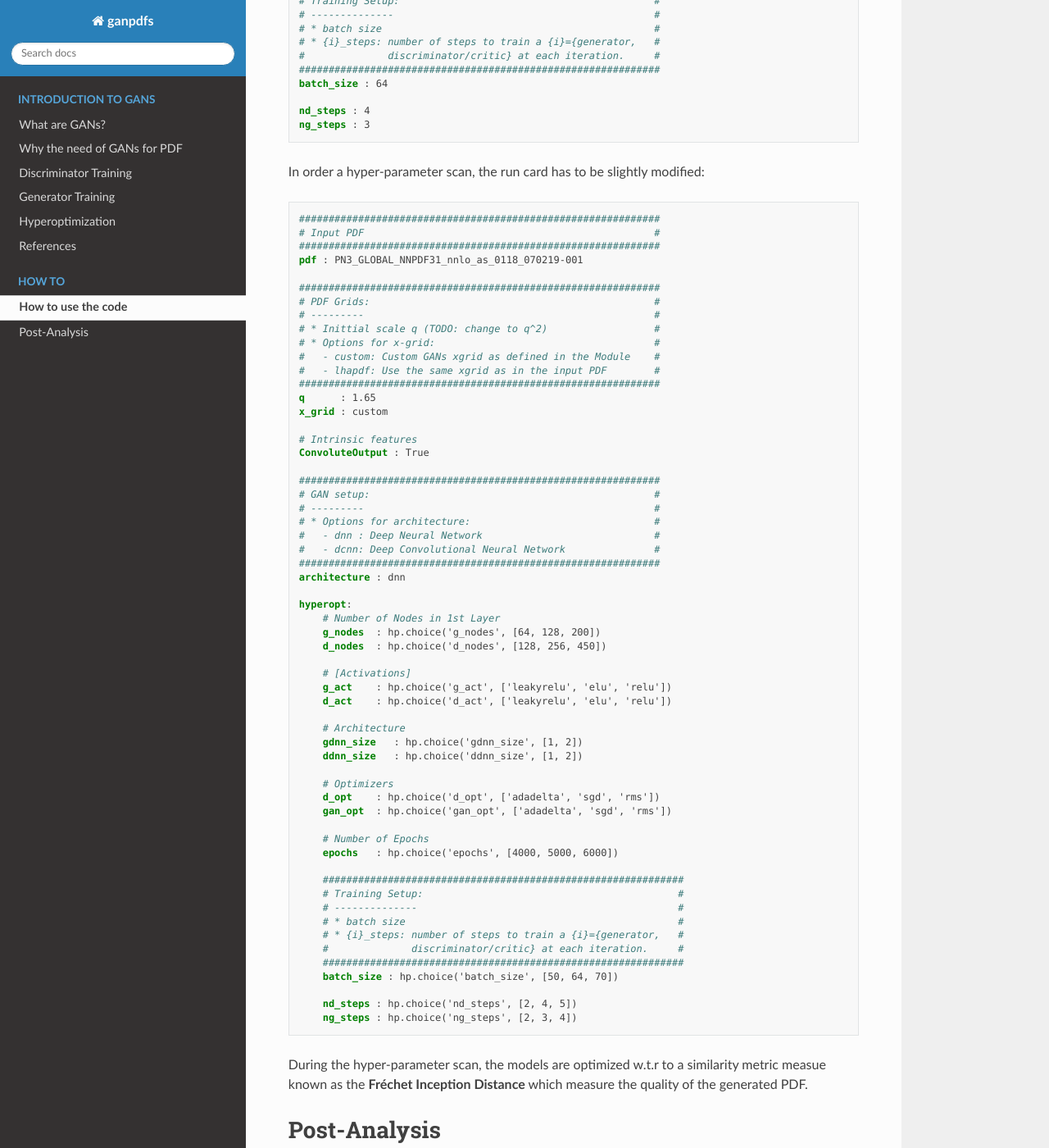
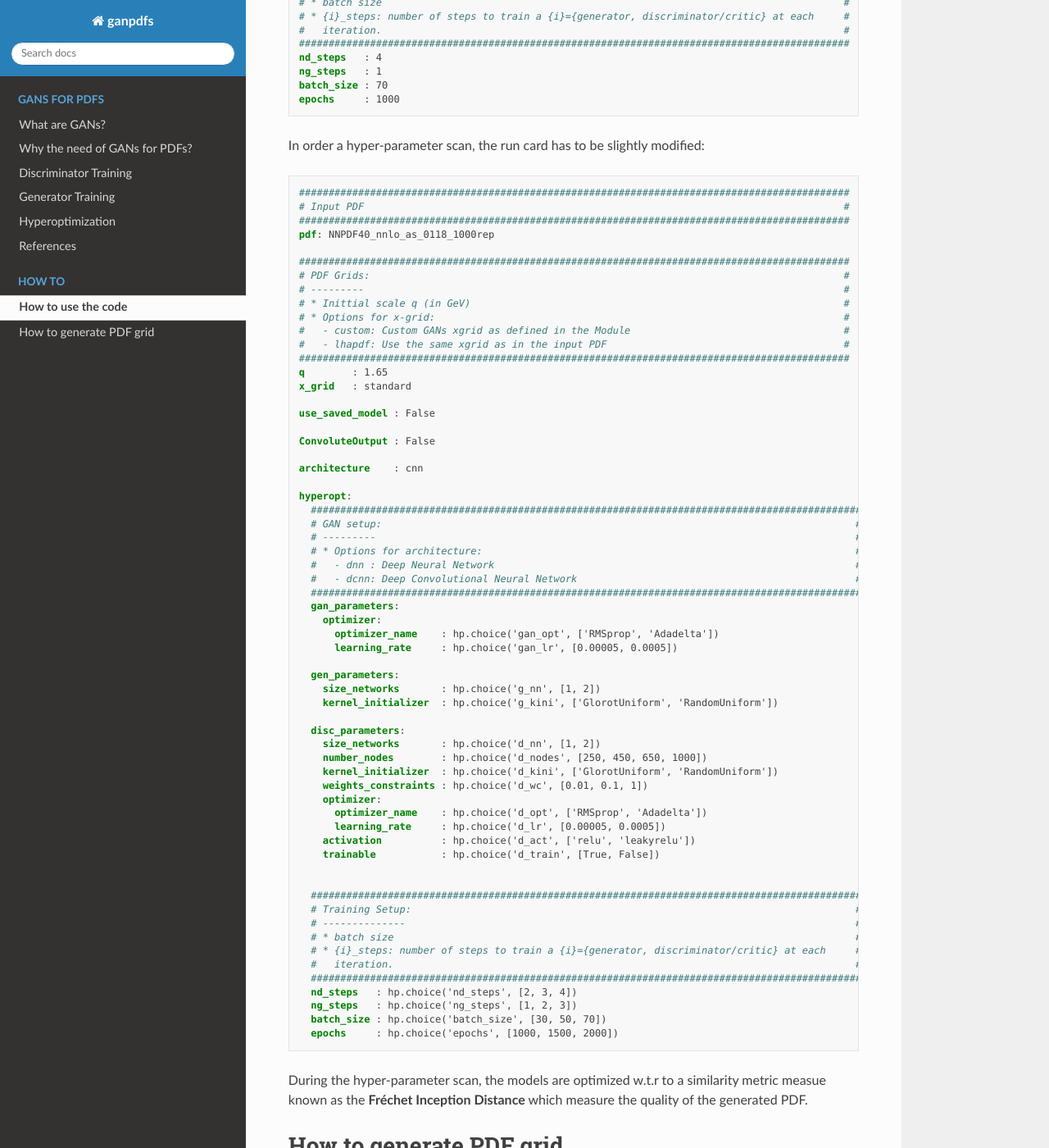
Before and after one commit to N3PDF/ganpdfs, a Sphinx documentation site: the page built from doc/source/howto/howto.rst, in a window 1280 px wide and 1400 px high, scrolled down 1939 px. Shown: the whole window at 82% size. Built offline with Sphinx 7.4.7 and the Read the Docs theme 2.0.0, drawn with Linux system fonts in a browser that asks for light colours; pages that are not in the unit, such as notebooks, are missing from menus; some of the changed text lies outside the part shown.

Commit message:
update documentation

```diff
--- a/doc/source/howto/howto.rst
+++ b/doc/source/howto/howto.rst
@@ -15,17 +15,16 @@ such as the name of the PDF set and the architecture of the network models are d
 
 .. code-block:: bash
 
-   ganpdfs <runcard_folder>/<runcard_file>.yml
+   ganpdfs runcard/reference.yml [-t TOT_REPLICAS_SIZE]
 
 
 In addition, it takes optional arguments that are defined by the following flags:
 
     - ``-o`` / ``--output``: name of the output folder
     - ``-f`` / ``--force``: overwrite the previous folder
-    - ``-n`` / ``--nreplicas``: number of input replicas to be considered (default: entire set)
-    - ``k`` / ``--fake``: number of fake replicas to be generated (default: same size as the input)
-    - ``--hyperopt``: number of hyper-parameter scan trials
-    - ``--cluster``: enable hyper-parameter scan in cluster
+    - ``-t`` / ``--totrep``: total number of replicas (Np+Ns)
+    - ``-s`` / ``--hyperopt``: number of hyper-parameter scan trials
+    - ``-c`` / ``--cluster``: enable hyper-parameter scan in cluster
 
 
 In the run card file, the following keys are required:
@@ -34,17 +33,13 @@ In the run card file, the following keys are required:
     - ``pdf`` - *str* : name of the PDF set
     - ``q`` - *float* : initial scale at which the PDF grid will be computed
     - ``x_grid`` - *str* : format of the x-grid (*options: custom/lhapdf*)
-    - ``architecture`` - *str*: architecture of the network models (*options: dnn/dcnn*)
-    - ``g_nodes`` - *int* : number of nodes in the 1st layer of the Generator
-    - ``d_nodes`` - *int* : number of nodes in the 1st layer of the Discriminator
-    - ``gdnn_size`` - *int* : number of Generator's hidden layers (*optional, default=1*)
-    - ``ddnn_size`` - *int* : number of Discriminator's hidden layers (*optional, default=1*)
-    - ``g_act`` - *str* : activation function for the Generator
-    - ``d_act`` - *str* : activation function for the Discriminator
-    - ``batch_size`` - *int* : size of the batches per training
+    - ``architecture`` - *str*: network models (*options: dnn/dcnn*)
+    - ``gen_parameters`` - *dict*: architecture of the Generator
+    - ``disc_parameters`` - *dict*: architecture of the Discriminator
+    - ``gan_parameters`` - *dict*: parameters that defines the adversarial network
+    - ``batch_size`` - *int* : size of the batches per training (in prercentage)
     - ``ng_steps`` - *int* : number of steps to train the Generator per epoch (*optional, default=3*)
     - ``nd_steps`` - *int* : number of steps to train the Discriminator per epoch (*optional, default=4*)
-    - ``ConvoluteOutput`` - *bool* : convolute the output of the Generator with some samples from the input PDF
 
 
 An example of standard run card is shown below:
@@ -52,64 +47,70 @@ An example of standard run card is shown below:
 
 .. code-block:: yaml
 
-   #############################################################
-   # Input PDF                                                 #
-   #############################################################
-   pdf: PN3_GLOBAL_NNPDF31_nnlo_as_0118_070219-001
+   #############################################################################################
+   # Input PDF                                                                                 #
+   #############################################################################################
+   pdf: 210127-n3fit-002
+
+   #############################################################################################
+   # PDF Grids:                                                                                #
+   # ---------                                                                                 #
+   # * Inittial scale q (in GeV)                                                               #
+   # * Options for x-grid:                                                                     #
+   #   - custom: Custom GANs xgrid as defined in the Module                                    #
+   #   - lhapdf: Use the same xgrid as in the input PDF                                        #
+   #############################################################################################
+   q        : 1.65
+   x_grid   : standard
+
+   #############################################################################################
+   # GAN setup:                                                                                #
+   # ---------                                                                                 #
+   # * Options for architecture:                                                               #
+   #   - dnn : Deep Neural Network                                                             #
+   #   - dcnn: Deep Convolutional Neural Network                                               #
+   #############################################################################################
+   use_saved_model       : False
 
 
-   #############################################################
-   # PDF Grids:                                                #
-   # ---------                                                 #
-   # * Inittial scale q (TODO: change to q^2)                  #
-   # * Options for x-grid:                                     #
-   #   - custom: Custom GANs xgrid as defined in the Module    #
-   #   - lhapdf: Use the same xgrid as in the input PDF        #
-   #############################################################
-   q        : 1.65
-   x_grid   : custom
+   architecture          : cnn
 
-   #############################################################
-   # GAN setup:                                                #
-   # ---------                                                 #
-   # * Options for architecture:                               #
-   #   - dnn : Deep Neural Network                             #
-   #   - dcnn: Deep Convolutional Neural Network               #
-   #############################################################
-   architecture: dnn
+   gan_parameters:
+     optimizer:
+       optimizer_name    : RMSprop
+       learning_rate     : 0.00005
+     loss                : wasserstein
 
-   # Number of Nodes in 1st Layer
-   g_nodes  : 128
-   d_nodes  : 450
+   gen_parameters:
+     size_networks       : 2
+     kernel_initializer  : glorot_uniform
 
-   # [Activations]
-   g_act    : leakyrelu
-   d_act    : leakyrelu
+   disc_parameters:
+     size_networks       : 3
+     number_nodes        : 450
+     use_bias            : False
+     bias_initializer    : zeros
+     kernel_initializer  : glorot_uniform
+     weights_constraints : 0.01
+     optimizer:
+       optimizer_name    : RMSprop
+       learning_rate     : 0.00005
+     loss                : wasserstein
+     activation          : leakyrelu
 
-   # Architecture
-   ddnn_size   : 1
-   gdnn_size   : 1
+   ConvoluteOutput       : False
 
-   # Optimizers
-   d_opt    : rms
-   gan_opt  : rms
-   epochs   : 5000
-
-   # Intrinsic features
-   ConvoluteOutput : True
-
-   #############################################################
-   # Training Setup:                                           #
-   # --------------                                            #
-   # * batch size                                              #
-   # * {i}_steps: number of steps to train a {i}={generator,   #
-   #              discriminator/critic} at each iteration.     #
-   #############################################################
-   batch_size : 64
-
-   nd_steps : 4
-   ng_steps : 3
-
+   #############################################################################################
+   # Training Setup:                                                                           #
+   # --------------                                                                            #
+   # * batch size                                                                              #
+   # * {i}_steps: number of steps to train a {i}={generator, discriminator/critic} at each     #
+   #   iteration.                                                                              #
+   #############################################################################################
+   nd_steps   : 4
+   ng_steps   : 1
+   batch_size : 70
+   epochs     : 1000
 
 
 In order a hyper-parameter scan, the run card has to be slightly modified:
@@ -117,71 +118,90 @@ In order a hyper-parameter scan, the run card has to be slightly modified:
 
 .. code-block:: yaml
 
-   #############################################################
-   # Input PDF                                                 #
-   #############################################################
-   pdf : PN3_GLOBAL_NNPDF31_nnlo_as_0118_070219-001
+   #############################################################################################
+   # Input PDF                                                                                 #
+   #############################################################################################
+   pdf: NNPDF40_nnlo_as_0118_1000rep
 
-   #############################################################
-   # PDF Grids:                                                #
-   # ---------                                                 #
-   # * Inittial scale q (TODO: change to q^2)                  #
-   # * Options for x-grid:                                     #
-   #   - custom: Custom GANs xgrid as defined in the Module    #
-   #   - lhapdf: Use the same xgrid as in the input PDF        #
-   #############################################################
-   q      : 1.65
-   x_grid : custom
+   #############################################################################################
+   # PDF Grids:                                                                                #
+   # ---------                                                                                 #
+   # * Inittial scale q (in GeV)                                                               #
+   # * Options for x-grid:                                                                     #
+   #   - custom: Custom GANs xgrid as defined in the Module                                    #
+   #   - lhapdf: Use the same xgrid as in the input PDF                                        #
+   #############################################################################################
+   q        : 1.65
+   x_grid   : standard
 
-   # Intrinsic features
-   ConvoluteOutput : True
+   use_saved_model : False
 
-   #############################################################
-   # GAN setup:                                                #
-   # ---------                                                 #
-   # * Options for architecture:                               #
-   #   - dnn : Deep Neural Network                             #
-   #   - dcnn: Deep Convolutional Neural Network               #
-   #############################################################
-   architecture : dnn
+   ConvoluteOutput : False
+
+   architecture    : cnn
 
    hyperopt:
-       # Number of Nodes in 1st Layer
-       g_nodes  : hp.choice('g_nodes', [64, 128, 200])
-       d_nodes  : hp.choice('d_nodes', [128, 256, 450])
+     #############################################################################################
+     # GAN setup:                                                                                #
+     # ---------                                                                                 #
+     # * Options for architecture:                                                               #
+     #   - dnn : Deep Neural Network                                                             #
+     #   - dcnn: Deep Convolutional Neural Network                                               #
+     #############################################################################################
+     gan_parameters:
+       optimizer:
+         optimizer_name    : hp.choice('gan_opt', ['RMSprop', 'Adadelta'])
+         learning_rate     : hp.choice('gan_lr', [0.00005, 0.0005])
 
-       # [Activations]
-       g_act    : hp.choice('g_act', ['leakyrelu', 'elu', 'relu'])
-       d_act    : hp.choice('d_act', ['leakyrelu', 'elu', 'relu'])
+     gen_parameters:
+       size_networks       : hp.choice('g_nn', [1, 2])
+       kernel_initializer  : hp.choice('g_kini', ['GlorotUniform', 'RandomUniform'])
 
-       # Architecture
-       gdnn_size   : hp.choice('gdnn_size', [1, 2])
-       ddnn_size   : hp.choice('ddnn_size', [1, 2])
+     disc_parameters:
+       size_networks       : hp.choice('d_nn', [1, 2])
+       number_nodes        : hp.choice('d_nodes', [250, 450, 650, 1000])
+       kernel_initializer  : hp.choice('d_kini', ['GlorotUniform', 'RandomUniform'])
+       weights_constraints : hp.choice('d_wc', [0.01, 0.1, 1])
+       optimizer:
+         optimizer_name    : hp.choice('d_opt', ['RMSprop', 'Adadelta'])
+         learning_rate     : hp.choice('d_lr', [0.00005, 0.0005])
+       activation          : hp.choice('d_act', ['relu', 'leakyrelu'])
+       trainable           : hp.choice('d_train', [True, False])
 
-       # Optimizers
-       d_opt    : hp.choice('d_opt', ['adadelta', 'sgd', 'rms'])
-       gan_opt  : hp.choice('gan_opt', ['adadelta', 'sgd', 'rms'])
 
-       # Number of Epochs
-       epochs   : hp.choice('epochs', [4000, 5000, 6000])
-
-       #############################################################
-       # Training Setup:                                           #
-       # --------------                                            #
-       # * batch size                                              #
-       # * {i}_steps: number of steps to train a {i}={generator,   #
-       #              discriminator/critic} at each iteration.     #
-       #############################################################
-       batch_size : hp.choice('batch_size', [50, 64, 70])
-
-       nd_steps : hp.choice('nd_steps', [2, 4, 5])
-       ng_steps : hp.choice('ng_steps', [2, 3, 4])
-
+     #############################################################################################
+     # Training Setup:                                                                           #
+     # --------------                                                                            #
+     # * batch size                                                                              #
+     # * {i}_steps: number of steps to train a {i}={generator, discriminator/critic} at each     #
+     #   iteration.                                                                              #
+     #############################################################################################
+     nd_steps   : hp.choice('nd_steps', [2, 3, 4])
+     ng_steps   : hp.choice('ng_steps', [1, 2, 3])
+     batch_size : hp.choice('batch_size', [30, 50, 70])
+     epochs     : hp.choice('epochs', [1000, 1500, 2000])
 
 During the hyper-parameter scan, the models are optimized w.t.r to a similarity metric measue known
 as the **Fréchet Inception Distance** which measure the quality of the generated PDF.
 
 
 
-Post-Analysis
-=============
+How to generate PDF grid
+========================
+
+
+The above will generate a folder named after the prior PDF name, appended with **_enhanced**. In order
+to evolve the PDFs, it suffices to run:
+
+
+.. code-block:: bash
+
+   evolven3fit <PRIOR_PDF_NAME>_enhanced <TOT_REPLICAS_SIZE>
+
+
+Then, to link the enhanced PDF set to the LHAPDF data directory, run the following:
+
+
+.. code-block:: bash
+
+   postgans --pdf <PRIOR_PDF_NAME> --nenhanced <TOT_REPLICAS_SIZE>
--- a/doc/source/index.rst
+++ b/doc/source/index.rst
@@ -7,7 +7,7 @@ Adversarial Networks (GANs).
 
 .. toctree::
    :maxdepth: 2
-   :caption: Introduction to GANs
+   :caption: GANs for PDFs
 
    introduction/intro.rst
    ref-bibs
--- a/doc/source/introduction/intro.rst
+++ b/doc/source/introduction/intro.rst
@@ -22,8 +22,8 @@ classified as real (from the input) or fake (from the generated). The training g
 
 
 
-Why the need of GANs for PDF
-============================
+Why the need of GANs for PDFs?
+==============================
 
 .. note::
    Add motivations (issues & solutions) here.
```
Also changed, not shown: README.md (+3 -3 lines).
